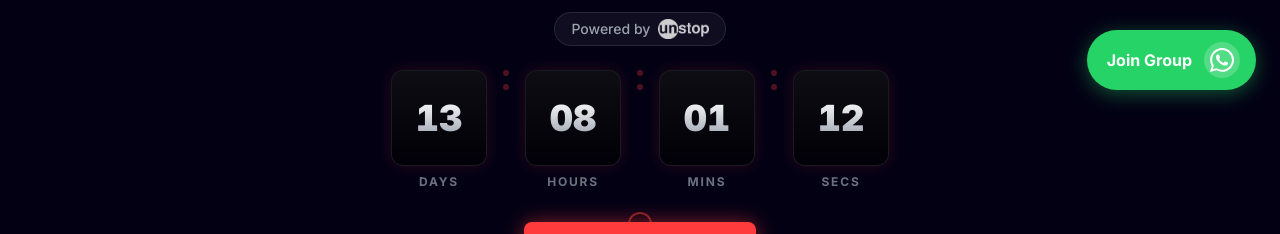
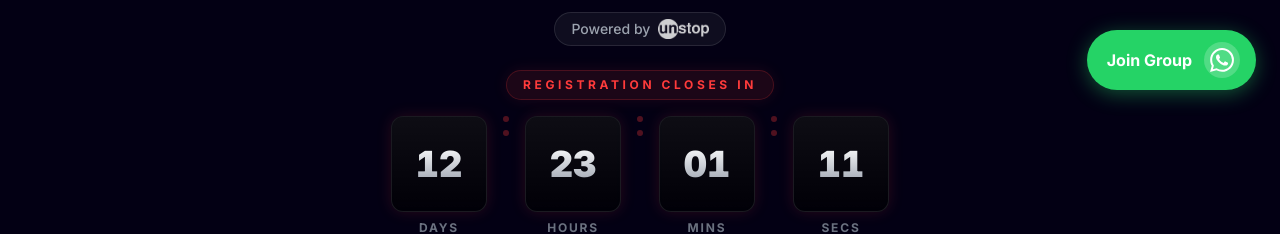
Before and after one commit to Srujanmirji/HackArena-2K26, a React (Vite) app: page / in a window 1280 px wide. Shown: the part 686-920 px from the top of the page. Built offline with nearby package versions, Linux system fonts and the light colour scheme; no server answers.

Commit message:
update: registration deadline to March 17, 11:59 PM and add urgency label to Hero

```diff
--- a/index.html
+++ b/index.html
@@ -101,7 +101,8 @@
             "price": "0",
             "priceCurrency": "INR",
             "availability": "https://schema.org/InStock",
-            "validFrom": "2026-03-01T00:00:00+05:30"
+            "validFrom": "2026-03-01T00:00:00+05:30",
+            "validThrough": "2026-03-17T23:59:59+05:30"
           }
         },
         {
--- a/src/components/CountdownTimer.jsx
+++ b/src/components/CountdownTimer.jsx
@@ -1,7 +1,7 @@
 import React, { useState, useEffect } from 'react';
 import { motion } from 'framer-motion';
 
-const TARGET_DATE = new Date('2026-03-18T09:00:00+05:30').getTime();
+const TARGET_DATE = new Date('2026-03-17T23:59:59+05:30').getTime();
 
 const getTimeLeft = () => {
     const now = Date.now();
--- a/src/components/Hero.jsx
+++ b/src/components/Hero.jsx
@@ -213,7 +213,17 @@ const Hero = () => {
                 </motion.div>
 
                 {/* Countdown Timer */}
-                <CountdownTimer />
+                <div className="flex flex-col items-center mb-0">
+                    <motion.span
+                        initial={{ opacity: 0 }}
+                        animate={{ opacity: 1 }}
+                        transition={{ duration: 0.8, delay: 0.5 }}
+                        className="text-primary font-bold mb-3 md:mb-4 uppercase tracking-[0.3em] text-[10px] md:text-xs bg-primary/10 px-4 py-1.5 rounded-full border border-primary/20 backdrop-blur-sm shadow-[0_0_15px_rgba(255,59,59,0.1)]"
+                    >
+                        Registration Closes In
+                    </motion.span>
+                    <CountdownTimer />
+                </div>
 
                 <motion.div
                     initial={{ opacity: 0, y: 20 }}
--- a/src/components/Timeline.jsx
+++ b/src/components/Timeline.jsx
@@ -2,7 +2,7 @@ import React from 'react';
 import { motion } from 'framer-motion';
 
 const timelineEvents = [
-    { id: 1, title: 'Registration', date: '5 March - 16 March', isPast: false },
+    { id: 1, title: 'Registration', date: '5 March - 17 March, 11:59 PM', isPast: false },
     { id: 2, title: 'PPT Submission', date: '10 March - 19 March', isPast: false, link: 'https://drive.google.com/drive/folders/1uz7LyN1myKvZXqWJpGRxHfPLV4-ZTHKi?usp=sharing', linkText: 'Download PPT Template' },
     { id: 3, title: 'Round 1 Results', date: '21 March', isPast: false },
     { id: 4, title: 'Hackathon Day', date: '24 March', isPast: false, isFinal: true },
```
